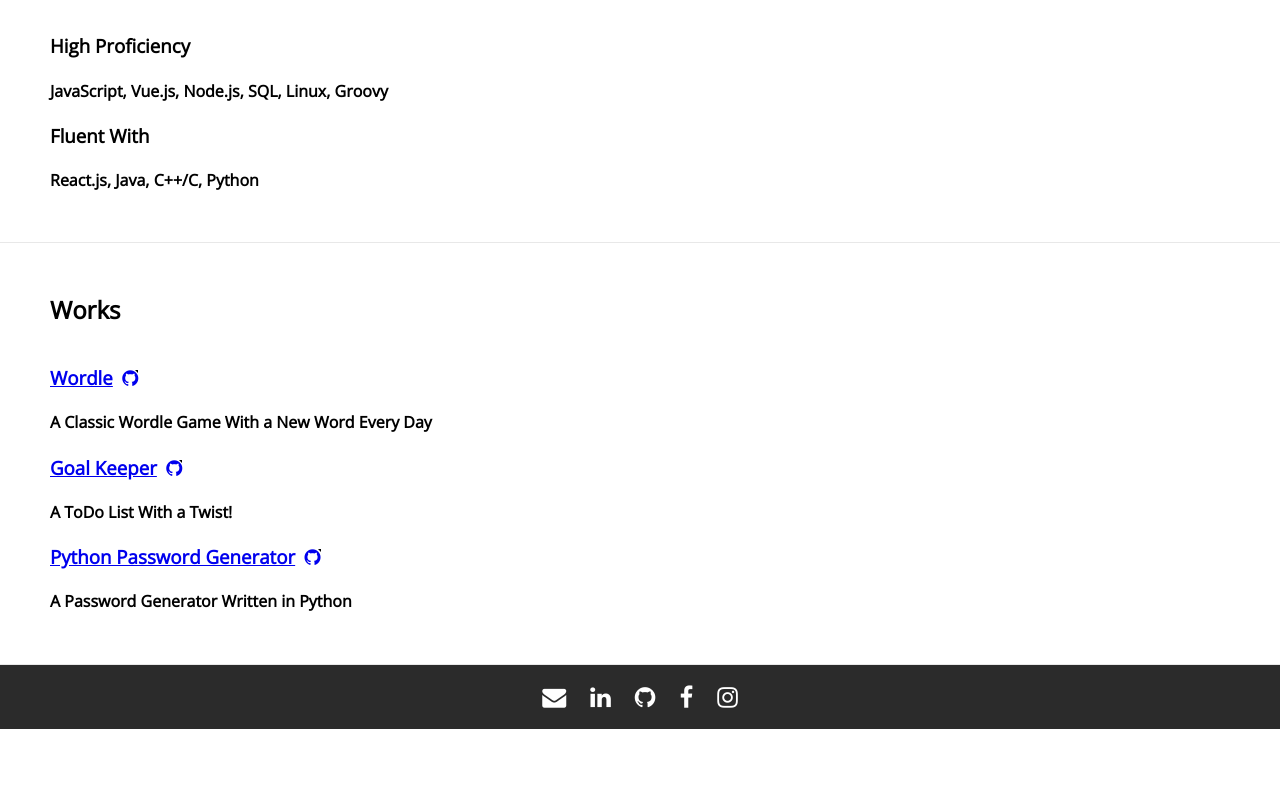
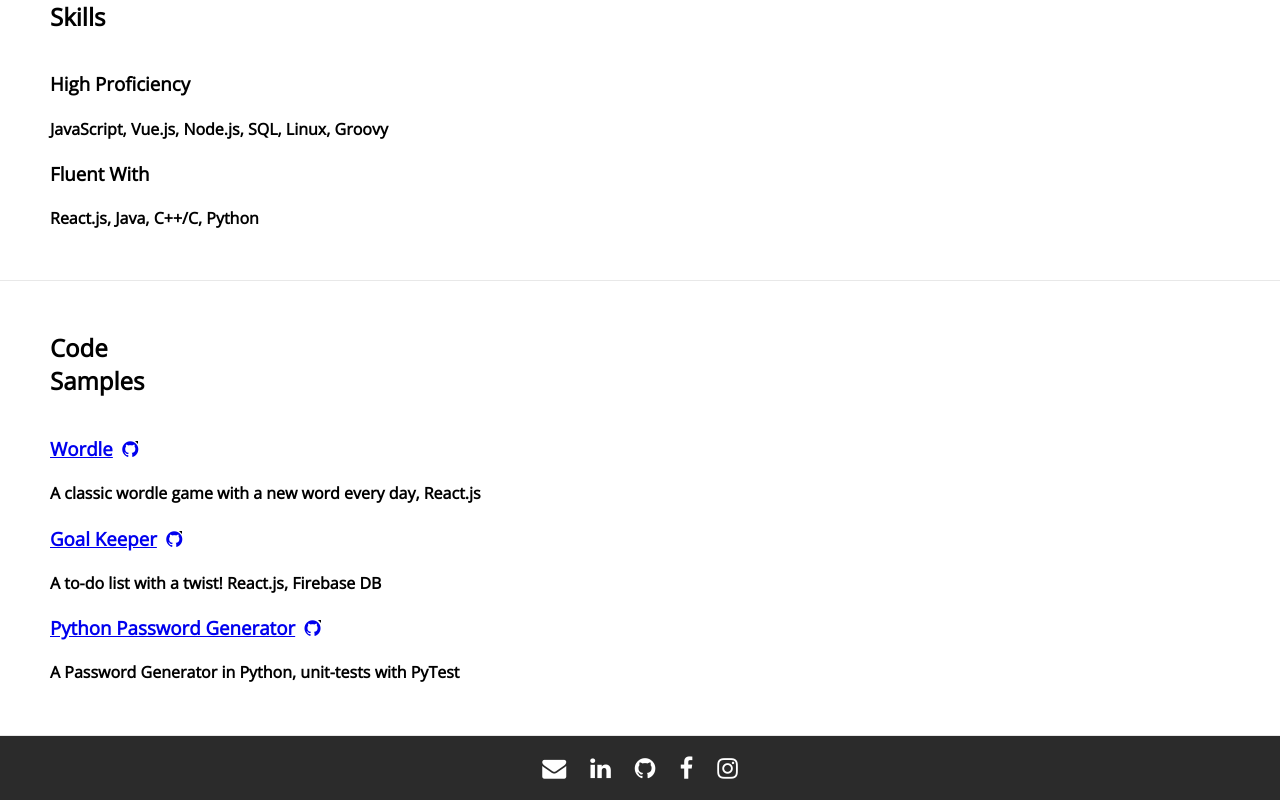
Before and after one commit to AlexanderBiba/AlexanderBiba.github.io, a React (Create React App) app: page / in a window 1280 px wide. Shown: the part 2138-2938 px from the top of the page. Before the commit the page ends 2867 px from the top, so only its background shows below. Built offline with nearby package versions, Linux system fonts and the light colour scheme.

Commit message:
Change title of Works

```diff
--- a/src/About.js
+++ b/src/About.js
@@ -14,6 +14,7 @@ export default function About() {
             <div className="content">
                 <h2>About Me</h2>
                 <p>I love building cool software and developing web applications, if you have an interesting project, feel free to reach out!</p>
+                <p>I also love Video Games 🎮, Guitars 🎸, and Hiking 🥾</p>
                 <a
                     className="download-cv"
                     href={resumePdf}
--- a/src/Works.js
+++ b/src/Works.js
@@ -3,14 +3,14 @@ import "./Works.scss";
 export default function Works() {
     return (
         <section id="works">
-            <h2 className="title">Works</h2>
+            <h2 className="title">Code Samples</h2>
             <div className="content">
                 <h3><a className="project" href="https://AlexanderBiba.github.io/wordle">Wordle</a><a className="fa fa-github" href="https://github.com/AlexanderBiba/wordle" target="_blank"/></h3>
-                <h4>A Classic Wordle Game With a New Word Every Day</h4>
+                <h4>A classic wordle game with a new word every day, React.js</h4>
                 <h3><a className="project" href="https://AlexanderBiba.github.io/goal-keeper">Goal Keeper</a><a className="fa fa-github" href="https://github.com/AlexanderBiba/goal-keeper" target="_blank"/></h3>
-                <h4>A ToDo List With a Twist!</h4>
+                <h4>A to-do list with a twist! React.js, Firebase DB</h4>
                 <h3><a className="project" href="https://github.com/AlexanderBiba/password-generator">Python Password Generator</a><a className="fa fa-github" href="https://github.com/AlexanderBiba/password-generator" target="_blank"/></h3>
-                <h4>A Password Generator Written in Python</h4>
+                <h4>A Password Generator in Python, unit-tests with PyTest</h4>
             </div>
         </section>
     )
```
